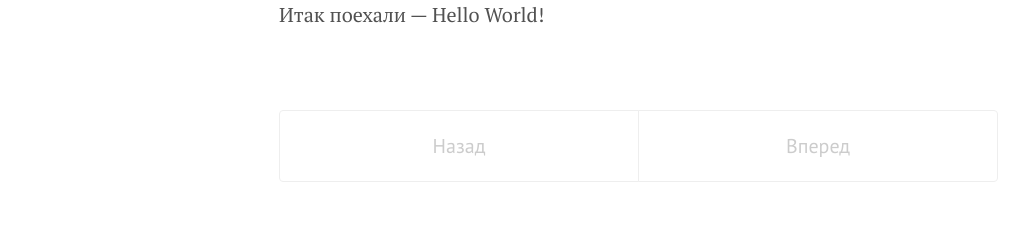
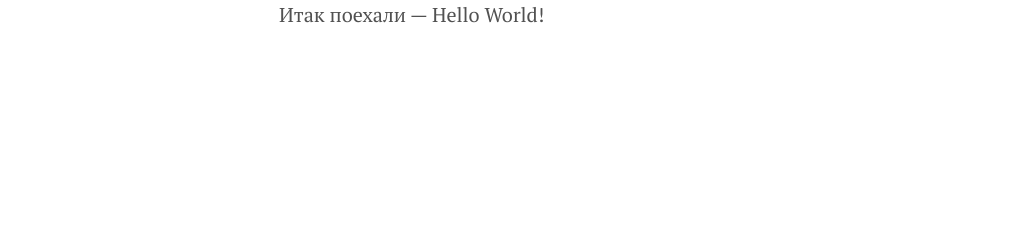
Before and after one commit to shaggysmile/shaggysmile.net, a Jekyll site: the page built from index.html, in a window 1280 px wide. Shown: the part 772-1011 px from the top of the page, without its empty margins (1-1030 px from the left). Built offline with Jekyll 4.4.1, drawn with Linux system fonts in a browser that asks for light colours; Markdown is read by kramdown in place of the engine named in the settings; the list of posts is cut into pages by our own code; after the commit the page ends 942 px from its top, so only the background shows below that.

Commit message:
hide unneccessary navigation closed #1

```diff
--- a/assets/css/lanyon.css
+++ b/assets/css/lanyon.css
@@ -374,14 +374,24 @@ a.sidebar-nav-item:focus {
 .pagination-item {
   display: block;
   padding: 1rem;
-  border: 1px solid #eee;
+  border: none;
 }
-.pagination-item:first-child {
-  margin-bottom: -1px;
+
+.pagination-item.older:before {
+  content: '← ';
+}
+
+.pagination-item.newer:after {
+  content: ' →';
 }
 
 /* Only provide a hover state for linked pagination items */
-a.pagination-item:hover {
+.pagination-item:link,
+.pagination-item:visited {
+  background-color: #fdfdfd;
+}
+
+.pagination-item:hover {
   background-color: #f5f5f5;
 }
 
@@ -390,15 +400,16 @@ a.pagination-item:hover {
     margin: 3rem 0;
   }
   .pagination-item {
-    float: left;
     width: 50%;
   }
-  .pagination-item:first-child {
+  .pagination-item.older {
+    float: left;
     margin-bottom: 0;
     border-top-left-radius:    4px;
     border-bottom-left-radius: 4px;
   }
-  .pagination-item:last-child {
+  .pagination-item.newer {
+    float: right;
     margin-left: -1px;
     border-top-right-radius:    4px;
     border-bottom-right-radius: 4px;
--- a/index.html
+++ b/index.html
@@ -21,16 +21,8 @@ layout: default
 <div class="pagination">
   {% if paginator.next_page %}
     <a class="pagination-item older" href="/archive/{{paginator.next_page}}/">Назад</a>
-  {% else %}
-    <span class="pagination-item older">Назад</span>
   {% endif %}
   {% if paginator.previous_page %}
-    {% if paginator.page == 2 %}
-      <a class="pagination-item newer" href="/">Вперед</a>
-    {% else %}
-      <a class="pagination-item newer" href="/archive/{{paginator.previous_page}}/">Вперед</a>
-    {% endif %}
-  {% else %}
-    <span class="pagination-item newer">Вперед</span>
+    <a class="pagination-item newer" href="/archive/{{paginator.previous_page}}/">Вперед</a>
   {% endif %}
 </div>
```
